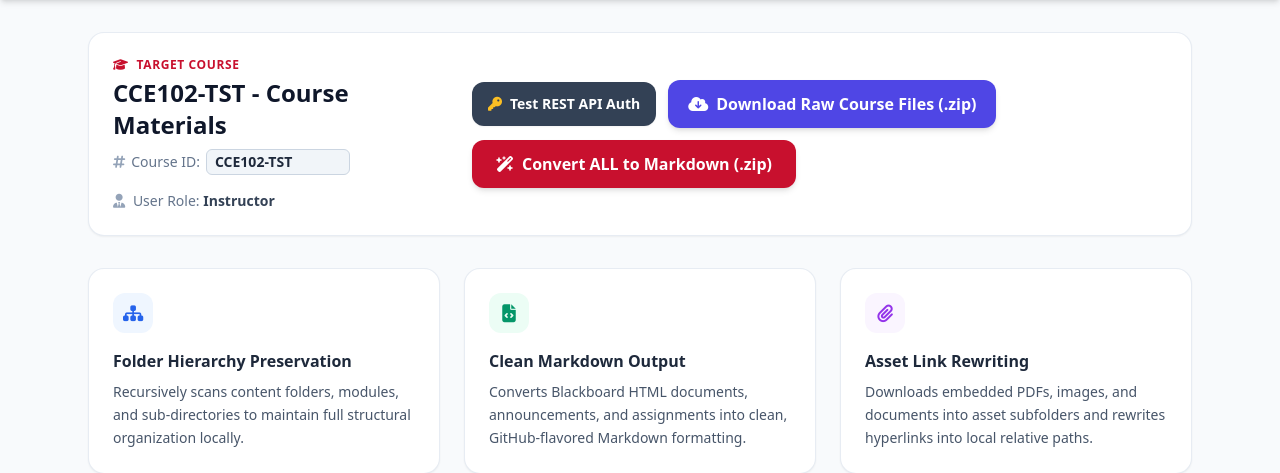
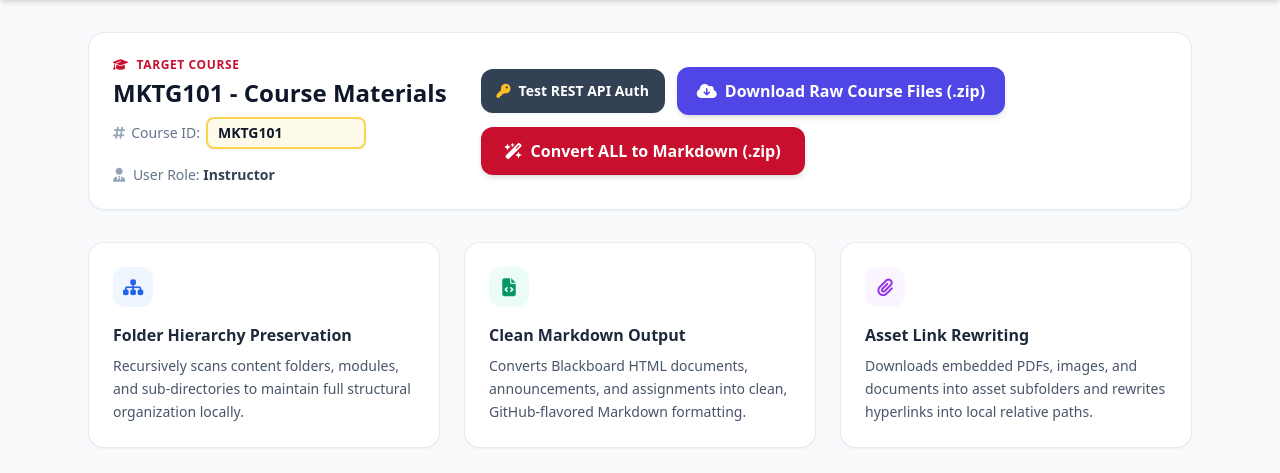
Before and after one commit to linangms/NTULearn-Extractor-Tool, a FastAPI app: page / in a window 1280 px wide. Shown: the part 80-553 px from the top of the page. Run offline with FastAPI, Linux system fonts and the light colour scheme; some libraries are stand-ins or nearby versions.

Commit message:
Replace CCE102-TST fallback with MKTG101, add real-time Course ID input listener, and highlight editable field

```diff
--- a/main.py
+++ b/main.py
@@ -166,10 +166,10 @@ async def extract_lti_context(request: Request) -> Dict[str, str]:
         if code_match and not course_id.startswith("_"):
             course_id = code_match.group(1).upper()
 
-    if not course_id:
-        course_id = "CCE102-TST"
+    if not course_id or course_id in ["CCE102-TST", "TMSC001", "NTU_CZ4042_2026_S1"]:
+        course_id = "MKTG101"
 
-    if not course_name or "CZ4042" in course_name or "TMSC001" in course_name or course_name == f"{course_id} - Course Materials":
+    if not course_name or "CZ4042" in course_name or "TMSC001" in course_name or "CCE102" in course_name or course_name == f"{course_id} - Course Materials":
         course_name = f"{course_id} - Course Materials"
 
     logger.info(f"Resolved LTI context: course_id='{course_id}', course_name='{course_name}', role='{user_role}'")
--- a/templates/index.html
+++ b/templates/index.html
@@ -54,12 +54,12 @@
                         <span>Target Course</span>
                     </div>
                     <h2 class="text-2xl font-extrabold text-slate-900" id="course-title">
-                        {{ course_name if course_name else "CCE102-TST - Course Materials" }}
+                        {{ course_name if (course_name and 'CCE102' not in course_name) else "MKTG101 - Course Materials" }}
                     </h2>
                     <p class="text-sm text-slate-500 mt-2 flex flex-wrap items-center gap-4">
                         <span class="flex items-center"><i class="fa-solid fa-hashtag text-slate-400 mr-1.5"></i> Course ID:
-                            <input id="course-id-input" type="text" value="{{ course_id if course_id else 'CCE102-TST' }}" class="ml-1.5 px-2 py-0.5 text-sm font-bold text-slate-800 bg-slate-100 border border-slate-300 rounded-md focus:outline-none focus:ring-2 focus:ring-ntuRed focus:bg-white transition-all w-36" title="Click to edit Course ID if needed" />
-                            <span id="course-id" class="hidden">{{ course_id if course_id else 'CCE102-TST' }}</span>
+                            <input id="course-id-input" type="text" value="{{ course_id if (course_id and course_id != 'CCE102-TST') else 'MKTG101' }}" class="ml-1.5 px-2.5 py-1 text-sm font-bold text-slate-900 bg-amber-50 border-2 border-amber-300 rounded-lg focus:outline-none focus:ring-2 focus:ring-ntuRed focus:bg-white transition-all w-40 shadow-sm" title="Type or edit Course ID here" placeholder="e.g. MKTG101" />
+                            <span id="course-id" class="hidden">{{ course_id if (course_id and course_id != 'CCE102-TST') else 'MKTG101' }}</span>
                         </span>
                         <span><i class="fa-solid fa-user-tie text-slate-400 mr-1"></i> User Role: <strong class="text-slate-700">{{ user_role if user_role else "Instructor" }}</strong></span>
                     </p>
@@ -345,15 +345,25 @@
         }
 
         document.addEventListener("DOMContentLoaded", function() {
+            const courseInput = document.getElementById("course-id-input");
+            const titleEl = document.getElementById("course-title");
+
             const params = new URLSearchParams(window.location.search);
             const courseParam = params.get("course_id") || params.get("courseId") || params.get("course") || params.get("c");
-            if (courseParam) {
-                const input = document.getElementById("course-id-input");
-                if (input) input.value = courseParam.trim();
-                const titleEl = document.getElementById("course-title");
+            if (courseParam && courseInput) {
+                courseInput.value = courseParam.trim();
                 if (titleEl) {
                     titleEl.innerText = `${courseParam.trim()} - Course Materials`;
                 }
+            }
+
+            if (courseInput) {
+                courseInput.addEventListener("input", function() {
+                    const val = courseInput.value.trim() || "MKTG101";
+                    if (titleEl) {
+                        titleEl.innerText = `${val} - Course Materials`;
+                    }
+                });
             }
         });
     </script>
```
